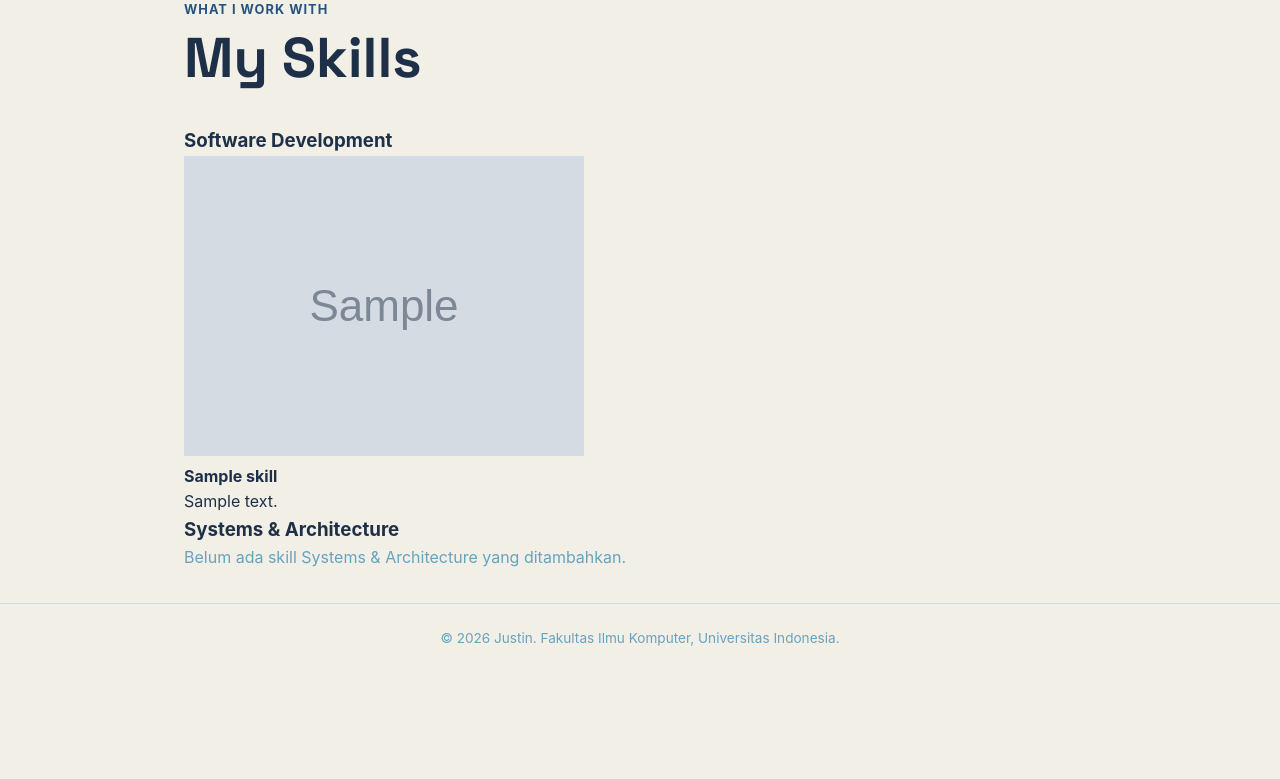
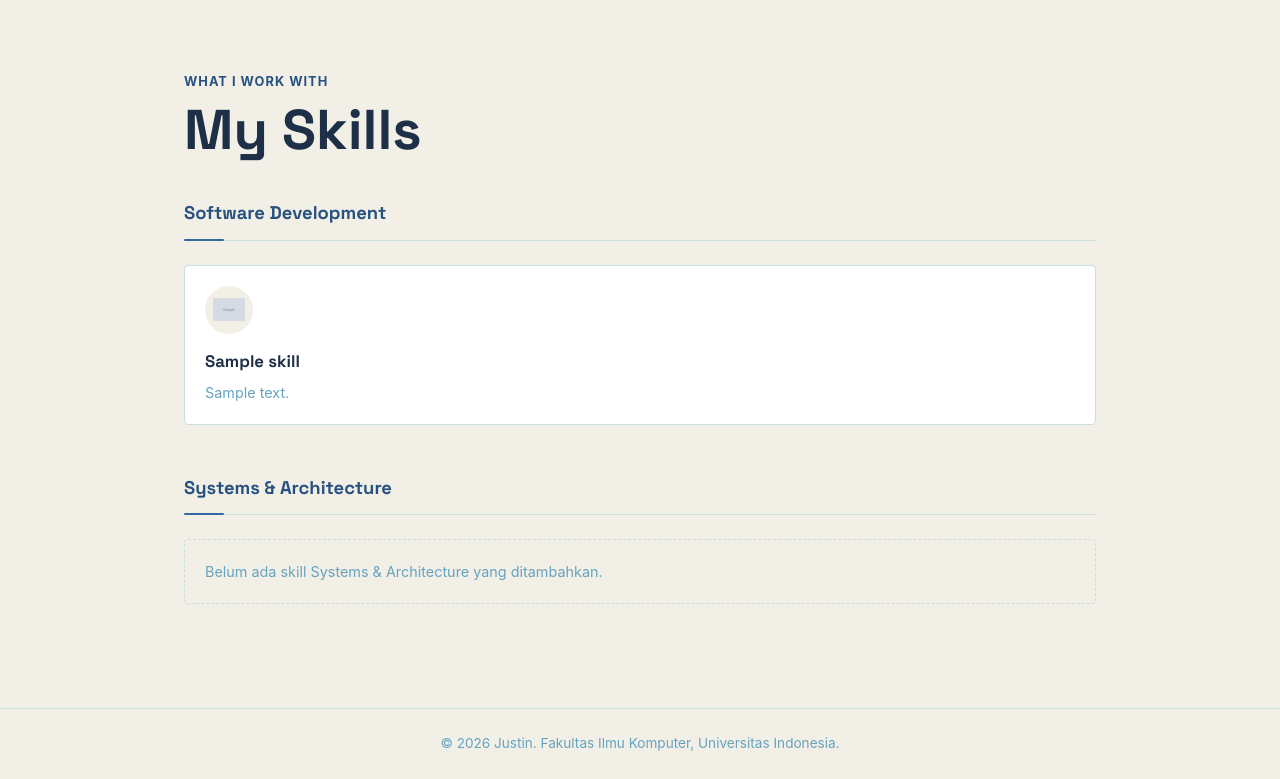
Before and after one commit to jhalimsaputra-cloud/myportofolio, a Django app: page /skills/ in a window 1280 px wide. Shown: the part 74-853 px from the top of the page. Before the commit the page ends 720 px from the top, so only its background shows below. Run offline with Django 5.2, Linux system fonts and the light colour scheme; tables that the repository leaves empty hold one stand-in row (values such as "Sample post"); grey boxes marked "Sample" are stand-in pictures.

Commit message:
feat(css) Menambahkan CSS untuk halaman skill.html

```diff
--- a/static/css/style.css
+++ b/static/css/style.css
@@ -561,3 +561,185 @@ h1, .brand {
     font-size: 0.85rem;
     font-weight: 600;
 }
+
+/* =========================
+   Skills Page
+   ========================= */
+
+.skills-section {
+    padding: 4.5rem 0;
+}
+
+.skill-type-block {
+    margin-bottom: 3rem;
+    animation: fadeInUp 0.6s ease both;
+}
+
+.skill-type-block:nth-of-type(2) {
+    animation-delay: 0.1s;
+}
+
+.skill-type-block:last-child {
+    margin-bottom: 0;
+}
+
+.skill-type-heading {
+    position: relative;
+    font-family: "Space Grotesk", -apple-system, sans-serif;
+    font-size: 1.15rem;
+    color: var(--accent-dark);
+    padding-bottom: 0.75rem;
+    margin-bottom: 1.5rem;
+    border-bottom: 1px solid var(--line);
+}
+
+/* Garis aksen pendek di bawah judul yang "tumbuh" saat halaman dimuat */
+.skill-type-heading::after {
+    content: "";
+    position: absolute;
+    left: 0;
+    bottom: -1px;
+    width: 2.5rem;
+    height: 2px;
+    background-color: var(--accent);
+    border-radius: 2px;
+    animation: growLine 0.7s ease 0.3s both;
+    transform-origin: left;
+}
+
+.skills-grid {
+    display: grid;
+    grid-template-columns: repeat(auto-fit, minmax(220px, 1fr));
+    gap: 1.25rem;
+}
+
+.skill-card {
+    display: flex;
+    flex-direction: column;
+    gap: 0.9rem;
+    padding: 1.25rem;
+    border: 1px solid var(--line);
+    border-radius: var(--radius);
+    background-color: #fff;
+    transition: border-color 0.25s ease, transform 0.25s ease, box-shadow 0.25s ease;
+    animation: fadeInUp 0.5s ease both;
+}
+
+/* Efek stagger: tiap kartu muncul sedikit lebih lambat dari kartu sebelumnya */
+.skills-grid .skill-card:nth-child(1) { animation-delay: 0.05s; }
+.skills-grid .skill-card:nth-child(2) { animation-delay: 0.12s; }
+.skills-grid .skill-card:nth-child(3) { animation-delay: 0.19s; }
+.skills-grid .skill-card:nth-child(4) { animation-delay: 0.26s; }
+.skills-grid .skill-card:nth-child(5) { animation-delay: 0.33s; }
+.skills-grid .skill-card:nth-child(6) { animation-delay: 0.4s; }
+.skills-grid .skill-card:nth-child(n+7) { animation-delay: 0.45s; }
+
+.skill-card:hover {
+    border-color: var(--accent);
+    transform: translateY(-4px);
+    box-shadow: 0 10px 24px -16px var(--accent);
+}
+
+.skill-card-icon {
+    flex: 0 0 auto;
+    width: 48px;
+    height: 48px;
+    display: flex;
+    align-items: center;
+    justify-content: center;
+    background-color: var(--paper);
+    border-radius: 50%;
+    transition: transform 0.3s ease, background-color 0.25s ease;
+}
+
+.skill-card:hover .skill-card-icon {
+    transform: scale(1.08) rotate(-4deg);
+    background-color: var(--line);
+}
+
+.skill-card-icon img {
+    display: block;
+    width: 65%;
+    height: 65%;
+    object-fit: contain;
+}
+
+.skill-card-body h4 {
+    font-family: "Space Grotesk", -apple-system, sans-serif;
+    font-size: 1.05rem;
+    margin-bottom: 0.35rem;
+    transition: color 0.2s ease;
+}
+
+.skill-card:hover .skill-card-body h4 {
+    color: var(--accent-dark);
+}
+
+.skill-card-body p {
+    font-size: 0.9rem;
+    color: var(--text-muted);
+}
+
+/* Pesan kosong ketika belum ada skill pada salah satu tipe */
+.skills-grid .empty-state {
+    grid-column: 1 / -1;
+    padding: 1.25rem;
+    border: 1px dashed var(--line);
+    border-radius: var(--radius);
+    font-size: 0.9rem;
+    color: var(--text-muted);
+    animation: fadeInUp 0.5s ease both;
+    transition: border-color 0.25s ease;
+}
+
+.skills-grid .empty-state:hover {
+    border-color: var(--accent);
+}
+
+@keyframes fadeInUp {
+    from {
+        opacity: 0;
+        transform: translateY(14px);
+    }
+    to {
+        opacity: 1;
+        transform: translateY(0);
+    }
+}
+
+@keyframes growLine {
+    from {
+        transform: scaleX(0);
+    }
+    to {
+        transform: scaleX(1);
+    }
+}
+
+/* Untuk preferensi pengguna yang meminta pengurangan animasi */
+@media (prefers-reduced-motion: reduce) {
+    .skill-type-block,
+    .skill-card,
+    .empty-state,
+    .skill-type-heading::after {
+        animation: none;
+    }
+
+    .skill-card:hover {
+        transform: none;
+    }
+
+    .skill-card:hover .skill-card-icon {
+        transform: none;
+    }
+}
+
+@media (max-width: 600px) {
+    .skills-section {
+        padding: 3.5rem 0;
+    }
+
+    .skills-grid {
+        grid-template-columns: 1fr;
+    }
+}
```
